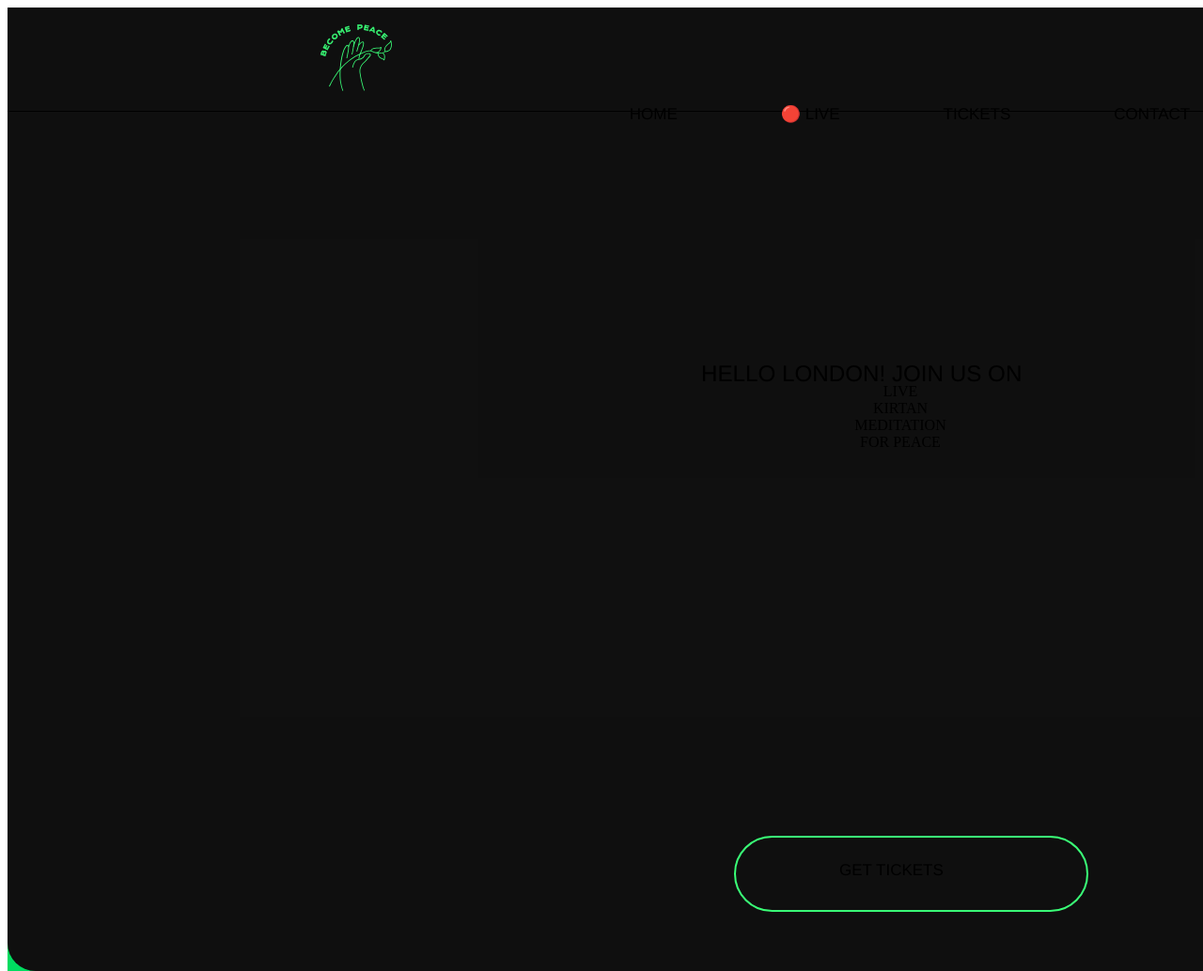
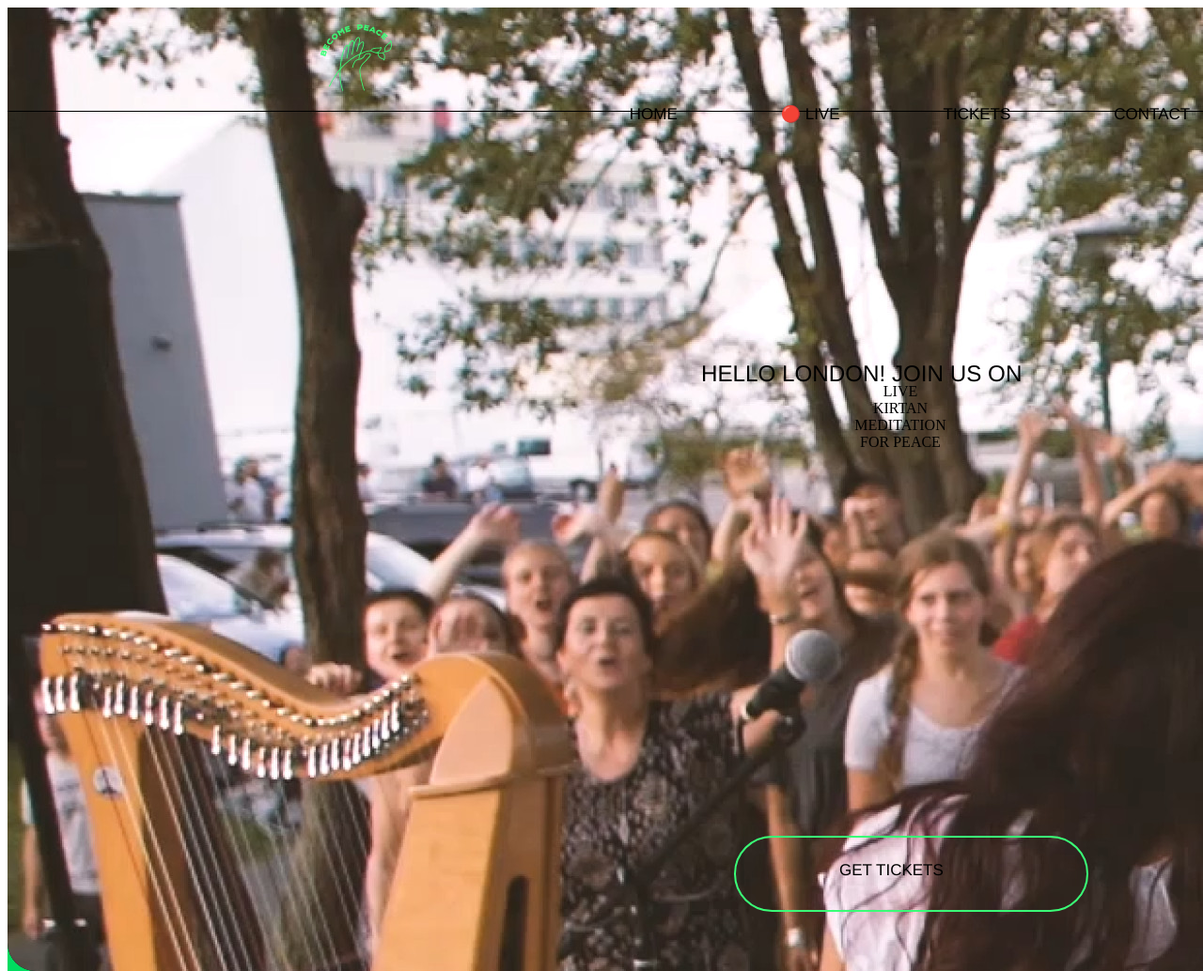
Before and after one commit to andriy-f/landing-kmfp, a Gatsby site: page / in a window 1280 px wide. Shown: the top 1034 px of the page at 94% size. Built offline with nearby package versions, Linux system fonts and the light colour scheme; Gatsby itself is replaced by a stand-in of ours.

Commit message:
image in header

```diff
--- a/src/home/frame.css
+++ b/src/home/frame.css
@@ -989,7 +989,7 @@
 }
 
 .frame .rectangle-9 {
-  background-color: #3333334f;
+  background: url(/images/header.jpg);
   height: 1026px;
   left: 40px;
   position: absolute;
```
Also changed, not shown: static/images/header.jpg (added).
